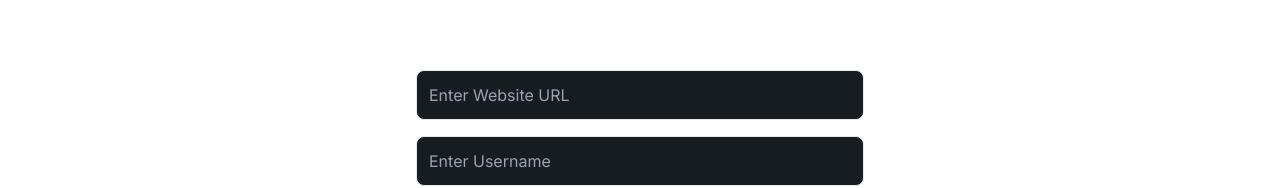
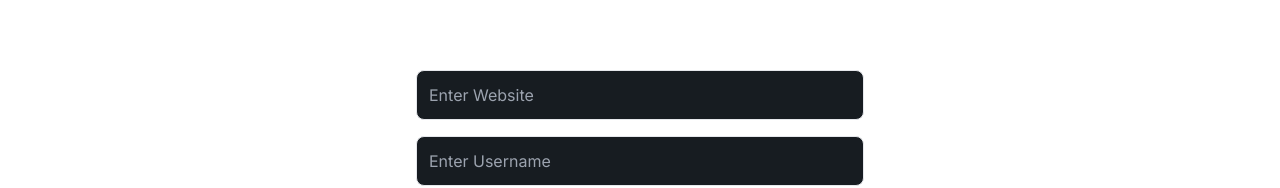
Before and after one commit to yashmandi/password-gen, a React (Vite) app in the folder frontend/: page /password-manager in a window 1280 px wide. Shown: the part 270-458 px from the top of the page. Built offline with nearby package versions, Linux system fonts and the light colour scheme.

Commit message:
minor fixed

```diff
--- a/frontend/src/pages/Manager.jsx
+++ b/frontend/src/pages/Manager.jsx
@@ -250,7 +250,7 @@ const Manager = () => {
               value={form.site}
               onChange={handleChange}
               className="block w-full rounded-lg border bg-[#171c21] text-white p-3 mb-4"
-              placeholder="Enter Website URL"
+              placeholder="Enter Website"
               type="text"
               name="site"
               id="site"
```
